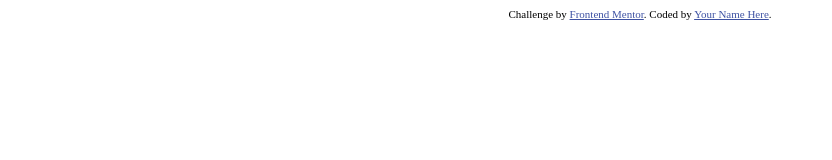
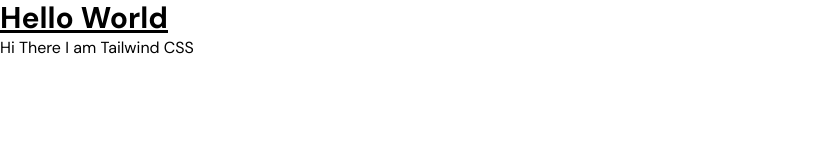
Before and after one commit to ravindra135/FrontendMentor-expenses-chart-component-main, a website: page index.html in a window 1280 px wide. Shown: the whole page, without its empty margins (0-832 px from the left). Drawn offline with Linux system fonts and the light colour scheme.

Commit message:
added tailwind into project

```diff
--- /dev/null
+++ b/app.css
@@ -0,0 +1,26 @@
+@import url('https://fonts.googleapis.com/css2?family=DM+Sans:wght@400;700&display=swap');
+
+@tailwind base;
+@tailwind components;
+@tailwind utilities;
+
+:root {
+    --softRed: hsl(10, 79%, 65%);
+    --cyan: hsl(186, 34%, 60%);
+    --darkBrown: hsl(25, 47%, 15%);
+    --mediumBrown: hsl(28, 10%, 53%);
+    --cream: hsl(27, 66%, 92%);
+    --veryPaleOrange: hsl(33, 100%, 98%);
+}
+
+* {
+    margin: 0;
+    padding: 0;
+    transition: all .3s ease-in-out;
+    -moz-transition: all .3s ease-in-out;
+    -webkit-transition: all .3s ease-in-out;
+}
+
+body {
+    font-family: 'DM Sans', sans-serif;
+}
--- a/index.html
+++ b/index.html
@@ -9,16 +9,13 @@
   <title>Frontend Mentor | Expenses chart component</title>
 
   <!-- Feel free to remove these styles or customise in your own stylesheet 👍 -->
-  <style>
-    .attribution { font-size: 11px; text-align: center; }
-    .attribution a { color: hsl(228, 45%, 44%); }
-  </style>
+  <!-- Tailwind Styles -->
+  <link rel="stylesheet" href="styles.css">
 </head>
 <body>
 
-  <div class="attribution">
-    Challenge by <a href="https://www.frontendmentor.io?ref=challenge" target="_blank">Frontend Mentor</a>.
-    Coded by <a href="#">Your Name Here</a>.
-  </div>
+  <h1 class="text-3xl font-bold underline">Hello World</h1>
+  <p>Hi There I am Tailwind CSS</p>
+
 </body>
 </html>
--- /dev/null
+++ b/package.json
@@ -0,0 +1,5 @@
+{
+  "devDependencies": {
+    "tailwindcss": "^3.1.8"
+  }
+}
--- /dev/null
+++ b/tailwind.config.js
@@ -0,0 +1,8 @@
+/** @type {import('tailwindcss').Config} */
+module.exports = {
+  content: ["./*.{html,js}"],
+  theme: {
+    extend: {},
+  },
+  plugins: [],
+}
```
Also changed, not shown: styles.css (added), 1 other file.
